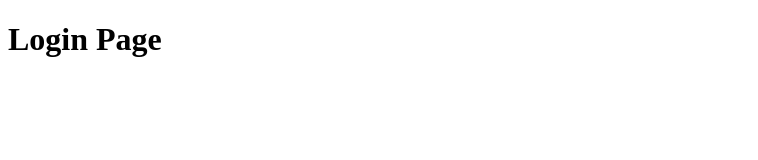
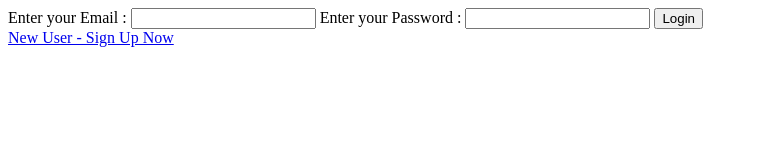
Before and after one commit to imkuljeet/Group-Chat-App, a website: page views/login.html in a window 1280 px wide. Shown: the whole page, without its empty margins (0-758 px from the left). Drawn offline with nearby package versions, Linux system fonts and the light colour scheme.

Commit message:
Creating Login Screen Frontend

```diff
--- a/views/login.html
+++ b/views/login.html
@@ -6,6 +6,19 @@
     <title>Login</title>
 </head>
 <body>
-    <h1>Login Page</h1>
+    <form onsubmit="login(event)">
+        <label for="email">Enter your Email :</label>
+        <input type="email" id="email" name="email" required>
+        <label for="password">Enter your Password :</label>
+        <input type="password" id="password" name="password" required>
+
+        <button type="submit">Login</button>
+    </form>
+
+    <a href="./signup.html">New User - Sign Up Now</a>
+
+<script src="login.js"></script>
+<script src="https://cdnjs.cloudflare.com/ajax/libs/axios/1.6.8/axios.min.js"></script>
+
 </body>
 </html>
--- /dev/null
+++ b/views/login.js
@@ -0,0 +1,16 @@
+async function login(e){
+    try{
+        e.preventDefault();
+
+        const loginDetails = {
+            email : e.target.email.value,
+            password : e.target.password.value
+        }
+
+        console.log(loginDetails);
+
+    }catch(err){
+        console.log(err);
+        document.body.innerHTML += `<div style = "color:red">${err}</div>`
+    }
+}
```
